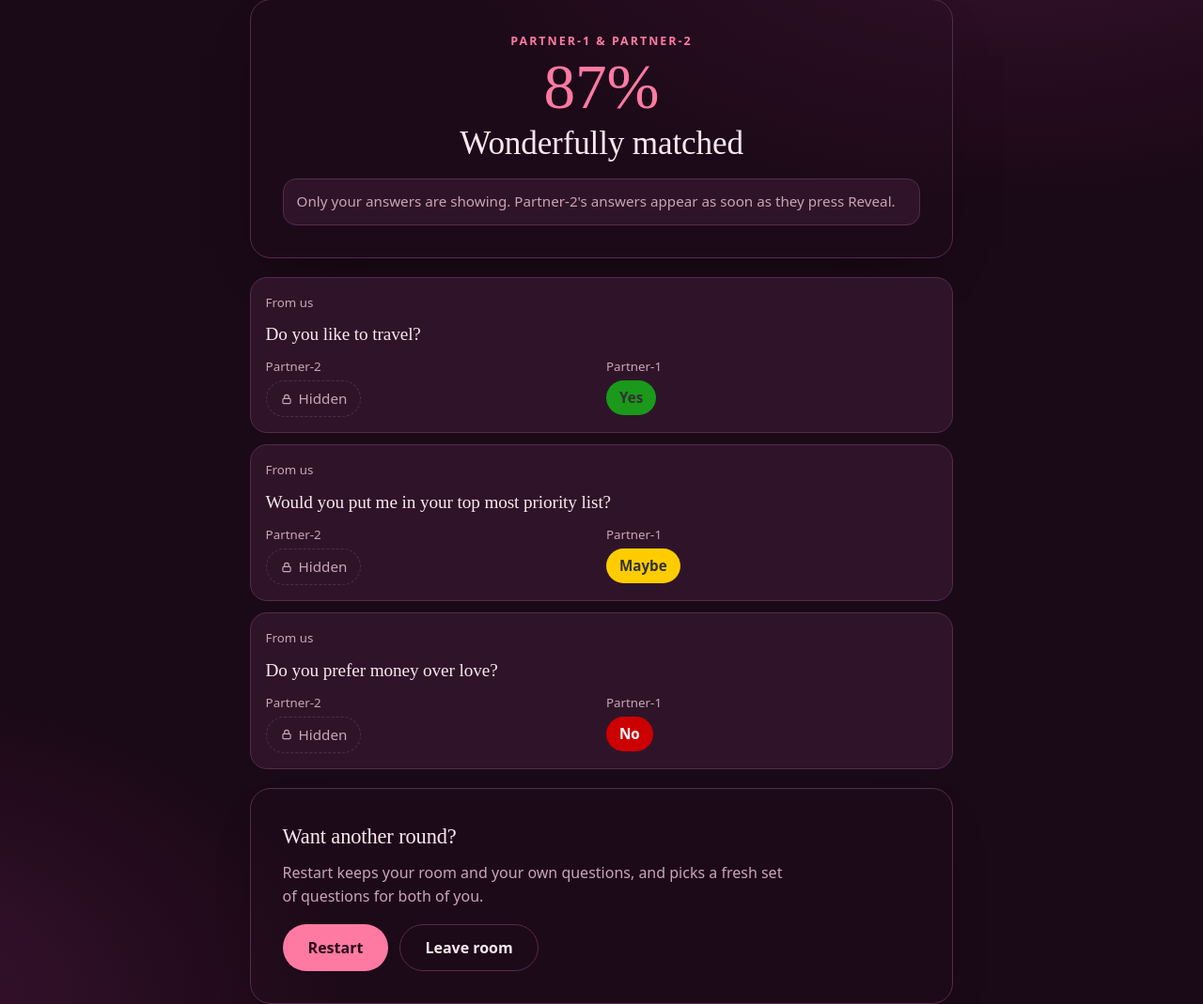
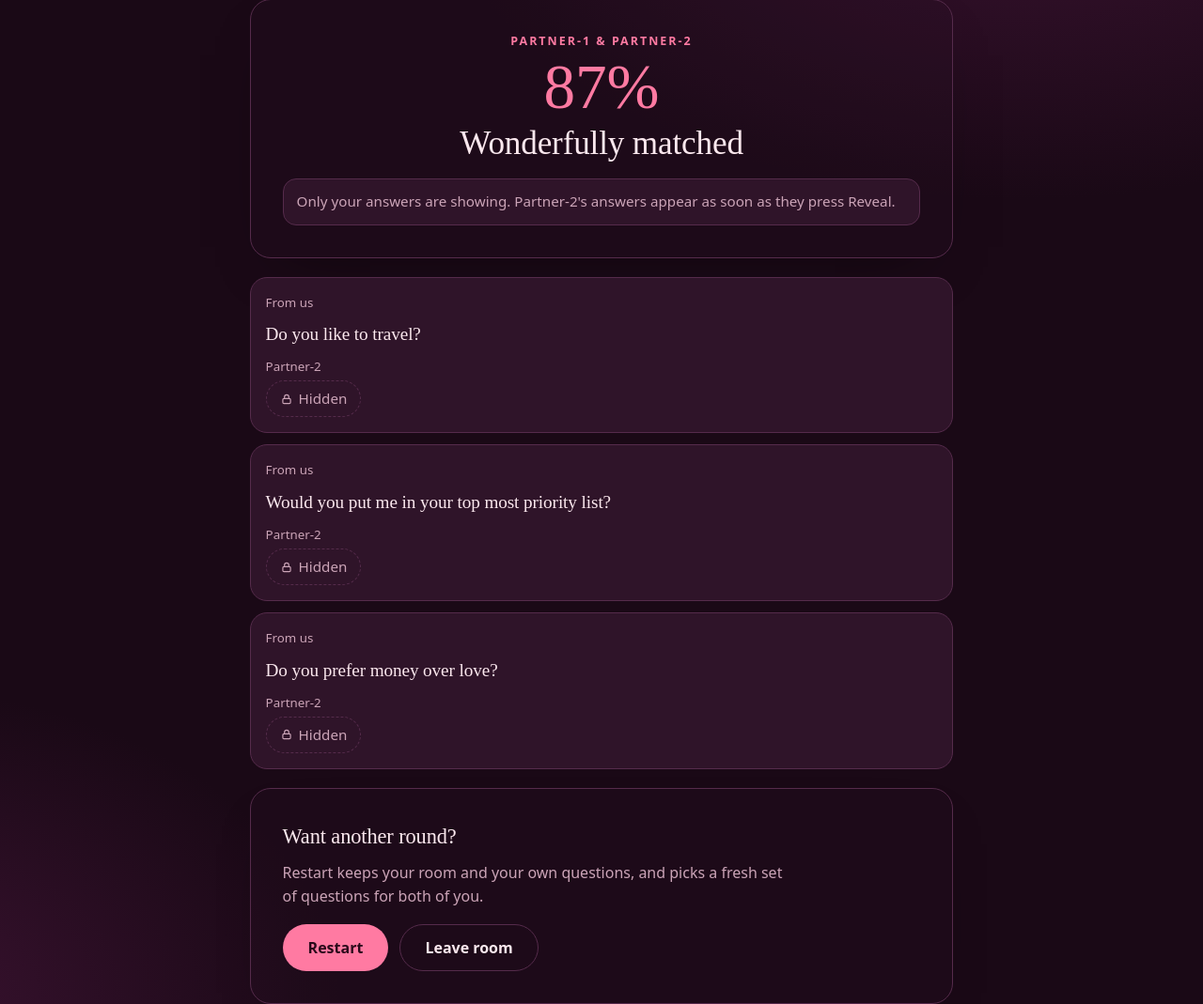
Before and after one commit to Prohor722/compatabilityTest, a Laravel app: page /half-reveal in a window 1280 px wide. Shown: the part 61-1130 px from the top of the page at 94% size. Run offline with Laravel 12, Linux system fonts and the light colour scheme.

Commit message:
issues fixed

```diff
--- a/resources/views/game/questions/half_reveal_page.blade.php
+++ b/resources/views/game/questions/half_reveal_page.blade.php
@@ -26,11 +26,6 @@
                                 Hidden
                             </span>
                         </div>
-
-                        <div class="who">
-                            <small>{{ $user }}</small>
-                            <span class="chip no {{ $answer }}">{{ $answer  }}</span>
-                        </div>
                     </div>
                 </article>
             @endforeach
```
